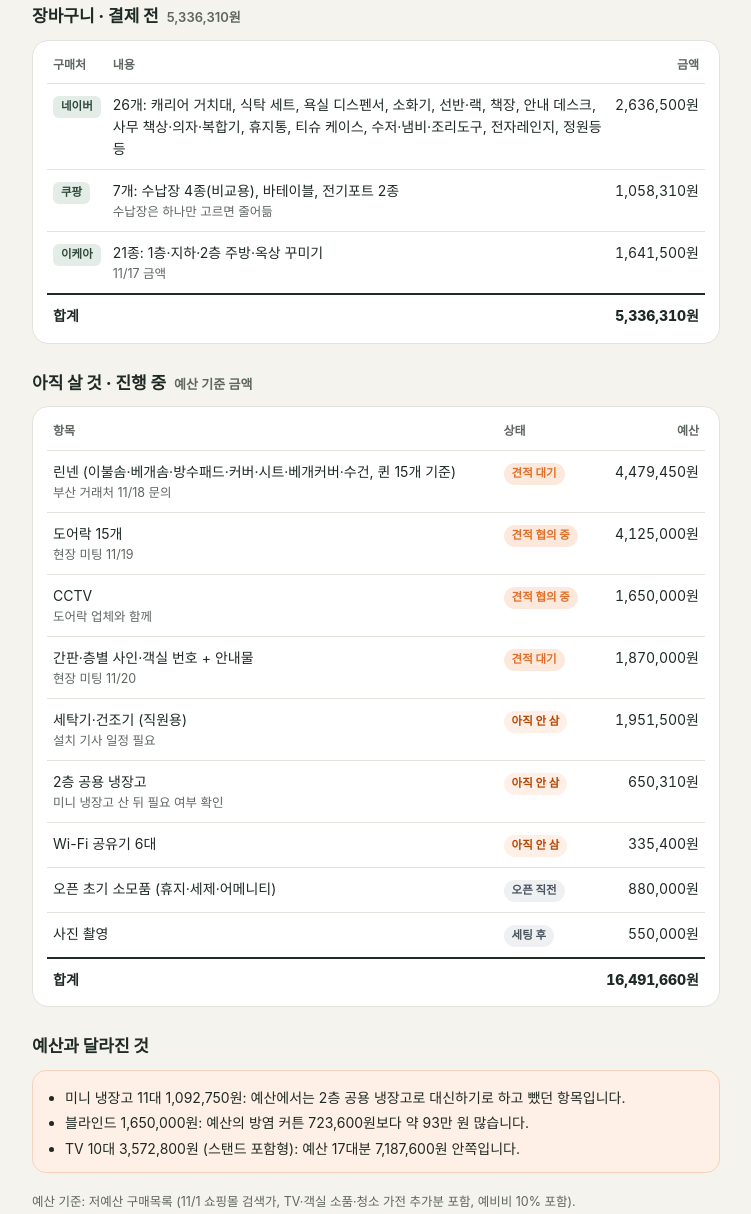
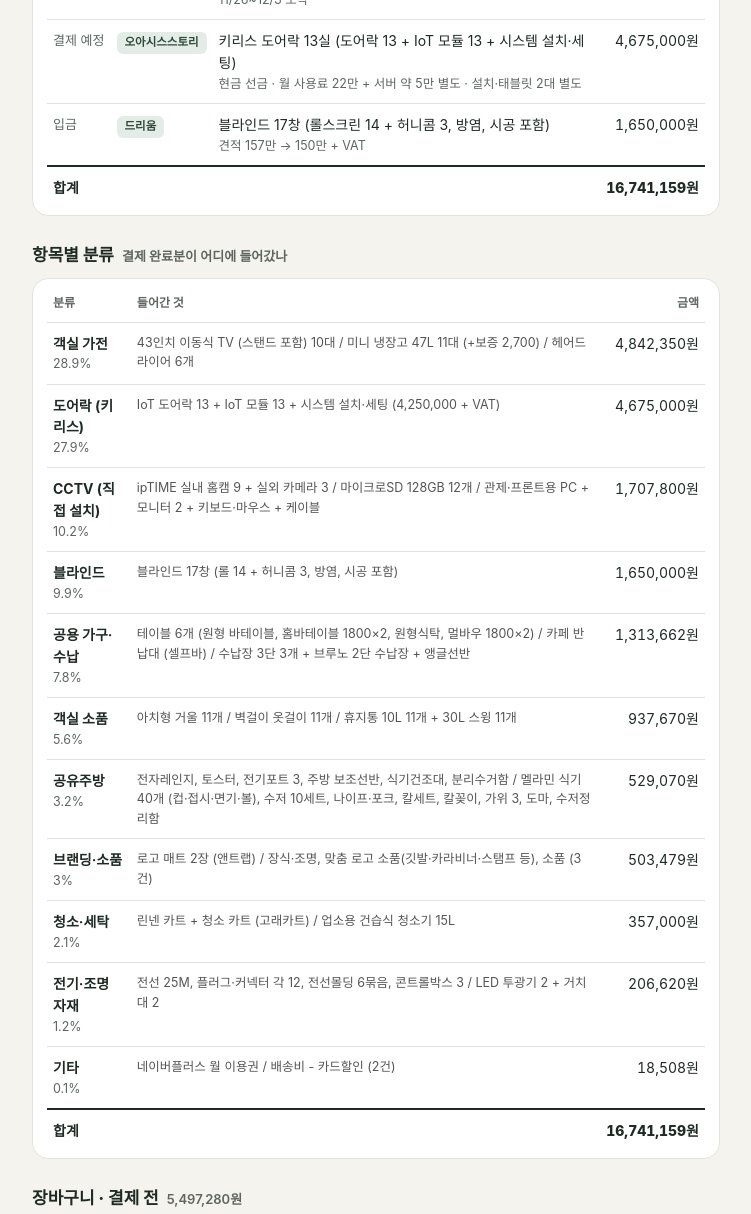
Before and after one commit to peterchoi5177/sarastay-suyu-plan, a plain HTML site: page budget.html in a window 1280 px wide. Shown: the part 1228-2442 px from the top of the page, without its empty margins (264-1015 px from the left). Drawn offline with Linux system fonts and the light colour scheme; a web font is replaced by a local one.

Commit message:
구매 현황 11/24 갱신: 쿠팡 2건, 도어락, 항목별 분류

```diff
--- a/budget.html
+++ b/budget.html
@@ -45,7 +45,7 @@ tr.sum td{font-weight:800;border-top:2px solid var(--ink)}
   <p class="sub">결제 완료, 장바구니(결제 전), 아직 살 것을 한 번에 봅니다. 금액은 모두 VAT 포함입니다.</p>
 
   <div class="kpis">
-    <div class="kpi dark"><div class="v" id="k-paid"></div><div class="l">결제 완료</div></div>
+    <div class="kpi dark"><div class="v" id="k-paid"></div><div class="l">지출 (결제 + 도어락)</div></div>
     <div class="kpi"><div class="v" id="k-budget"></div><div class="l">예산 (예비비 10% 포함)</div></div>
     <div class="kpi"><div class="v" id="k-left"></div><div class="l">남은 예산</div></div>
     <div class="kpi"><div class="v" id="k-cart"></div><div class="l">장바구니 (결제 전)</div></div>
@@ -58,6 +58,10 @@ tr.sum td{font-weight:800;border-top:2px solid var(--ink)}
 
   <h2>결제 완료 <small id="paid-n"></small></h2>
   <div class="card"><table id="t-paid"></table></div>
+
+  <h2>항목별 분류 <small>결제 완료분이 어디에 들어갔나</small></h2>
+  <div class="card"><table id="t-cat"></table></div>
+
 
   <h2>장바구니 · 결제 전 <small id="cart-n"></small></h2>
   <div class="card"><table id="t-cart"></table></div>
@@ -76,33 +80,49 @@ tr.sum td{font-weight:800;border-top:2px solid var(--ink)}
 </div>
 <script>
 // ===== 여기만 고치면 됩니다 =====
-const ASOF = '11/22 기준';
+const ASOF = '11/24 기준';
 const BUDGET = 37038820;
 const PAID = [ // [날짜, 구매처, 내용, 금액, 메모]
-  ['11/19','네이버','린넨 카트 + 청소 카트 (고래카트)',268000,'11/25 도착 예정'],
-  ['11/19','네이버','로고 매트 2장 (앤트랩)',116000,'11/27까지 발송'],
+  ['11/19','네이버','린넨 카트 + 청소 카트 (고래카트)',268000,''],
+  ['11/19','네이버','로고 매트 2장 (앤트랩)',116000,''],
   ['11/19','네이버','네이버플러스 멤버십 (매월)',4900,'할인·적립용'],
   ['11/19','쿠팡','미니 냉장고 47L 5대',479750,'도착'],
   ['11/20','쿠팡','43인치 이동식 TV 1, 미니 냉장고 1, 바테이블 1, 드라이어 1, 벽걸이 옷걸이 1, 거울 1',682310,'도착'],
-  ['11/22','쿠팡','43인치 이동식 TV 9, 미니 냉장고 5, 드라이어 5, 거울 10, 벽걸이 옷걸이 10',4488370,'상품 준비 중'],
+  ['11/22','쿠팡','43인치 이동식 TV 9, 미니 냉장고 5, 드라이어 5, 거울 10, 벽걸이 옷걸이 10',4488370,'도착'],
+  ['11/23','쿠팡','CCTV 카메라 12대 (실내 9, 실외 3), SD카드 12, 관제 PC·모니터 2, 전기 자재, 업소용 청소기',1980130,'대부분 도착'],
+  ['11/24','쿠팡','공용 테이블·수납장, 카페 반납대, 공유주방 가전·식기, 객실 휴지통 22개, 투광기 (30품목)',2009220,'11/25~26 도착'],
   ['11/20','테무','장식·조명 등 (1차)',87724,'11/26~12/3 도착'],
   ['11/20','테무','맞춤 제작 소품 (깃발·카라비너·스탬프 등)',240291,'11/26~12/8 도착'],
   ['11/20','테무','소품 (3차)',59464,'11/26~12/3 도착'],
+  ['결제 예정','오아시스스토리','키리스 도어락 13실 (도어락 13 + IoT 모듈 13 + 시스템 설치·세팅)',4675000,'현금 선금 · 월 사용료 22만 + 서버 약 5만 별도 · 설치·태블릿 2대 별도'],
   ['입금','드리움','블라인드 17창 (롤스크린 14 + 허니콤 3, 방염, 시공 포함)',1650000,'견적 157만 → 150만 + VAT'],
 ];
+const CATS = [
+  ['객실 가전',4842350,'43인치 이동식 TV (스탠드 포함) 10대 / 미니 냉장고 47L 11대 (+보증 2,700) / 헤어드라이어 6개'],
+  ['도어락 (키리스)',4675000,'IoT 도어락 13 + IoT 모듈 13 + 시스템 설치·세팅 (4,250,000 + VAT)'],
+  ['CCTV (직접 설치)',1707800,'ipTIME 실내 홈캠 9 + 실외 카메라 3 / 마이크로SD 128GB 12개 / 관제·프론트용 PC + 모니터 2 + 키보드·마우스 + 케이블'],
+  ['블라인드',1650000,'블라인드 17창 (롤 14 + 허니콤 3, 방염, 시공 포함)'],
+  ['공용 가구·수납',1313662,'테이블 6개 (원형 바테이블, 홈바테이블 1800×2, 원형식탁, 멀바우 1800×2) / 카페 반납대 (셀프바) / 수납장 3단 3개 + 브루노 2단 수납장 + 앵글선반'],
+  ['객실 소품',937670,'아치형 거울 11개 / 벽걸이 옷걸이 11개 / 휴지통 10L 11개 + 30L 스윙 11개'],
+  ['공유주방',529070,'전자레인지, 토스터, 전기포트 3, 주방 보조선반, 식기건조대, 분리수거함 / 멜라민 식기 40개 (컵·접시·면기·볼), 수저 10세트, 나이프·포크, 칼세트, 칼꽂이, 가위 3, 도마, 수저정리함'],
+  ['브랜딩·소품',503479,'로고 매트 2장 (앤트랩) / 장식·조명, 맞춤 로고 소품(깃발·카라비너·스탬프 등), 소품 (3건)'],
+  ['청소·세탁',357000,'린넨 카트 + 청소 카트 (고래카트) / 업소용 건습식 청소기 15L'],
+  ['전기·조명 자재',206620,'전선 25M, 플러그·커넥터 각 12, 전선몰딩 6묶음, 콘트롤박스 3 / LED 투광기 2 + 거치대 2'],
+  ['기타',18508,'네이버플러스 월 이용권 / 배송비 - 카드할인 (2건)'],
+];
+const QUOTE = [];
 const CART = [ // [구매처, 내용, 금액, 메모]
-  ['네이버','26개: 캐리어 거치대, 식탁 세트, 욕실 디스펜서, 소화기, 선반·랙, 책장, 안내 데스크, 사무 책상·의자·복합기, 휴지통, 티슈 케이스, 수저·냄비·조리도구, 전자레인지, 정원등 등',2636500,''],
-  ['쿠팡','7개: 수납장 4종(비교용), 바테이블, 전기포트 2종',1058310,'수납장은 하나만 고르면 줄어듦'],
+  ['쿠팡','소방 4종: 소화기 15 + 받침대 15, 비상조명등 15, 주방용 K급 소화기 1',496010,''],
+  ['쿠팡','수납장 비교용 4종 + 집게',723270,'하나만 고르면 줄어듦'],
+  ['네이버','26개: 캐리어 거치대, 식탁 세트, 욕실 디스펜서, 소화기, 선반·랙, 책장, 안내 데스크, 사무 책상·의자·복합기, 휴지통, 티슈 케이스, 수저·냄비·조리도구, 전자레인지, 정원등 등',2636500,'쿠팡에서 산 것과 겹치는 품목 빼야 함'],
   ['이케아','21종: 1층·지하·2층 주방·옥상 꾸미기',1641500,'11/17 금액'],
 ];
 const TODO = [ // [항목, 예산, 상태, 상태표시(ok/go/wait/no), 메모]
   ['린넨 (이불솜·베개솜·방수패드·커버·시트·베개커버·수건, 퀸 15개 기준)',4479450,'견적 대기','go','부산 거래처 11/18 문의'],
-  ['도어락 15개',4125000,'견적 협의 중','go','현장 미팅 11/19'],
-  ['CCTV',1650000,'견적 협의 중','go','도어락 업체와 함께'],
-  ['간판·층별 사인·객실 번호 + 안내물',1870000,'견적 대기','go','현장 미팅 11/20'],
+  ['간판·층별 사인·객실 번호 + 안내물',1870000,'견적 대기','go','천지인'],
   ['세탁기·건조기 (직원용)',1951500,'아직 안 삼','no','설치 기사 일정 필요'],
   ['2층 공용 냉장고',650310,'아직 안 삼','no','미니 냉장고 산 뒤 필요 여부 확인'],
-  ['Wi-Fi 공유기 6대',335400,'아직 안 삼','no',''],
+  ['Wi-Fi 공유기 6대',335400,'아직 안 삼','no','도어락이 2.4GHz Wi-Fi 필요'],
   ['오픈 초기 소모품 (휴지·세제·어메니티)',880000,'오픈 직전','wait',''],
   ['사진 촬영',550000,'세팅 후','wait',''],
 ];
@@ -110,12 +130,14 @@ const DIFF = [
   '미니 냉장고 11대 1,092,750원: 예산에서는 2층 공용 냉장고로 대신하기로 하고 뺐던 항목입니다.',
   '블라인드 1,650,000원: 예산의 방염 커튼 723,600원보다 약 93만 원 많습니다.',
   'TV 10대 3,572,800원 (스탠드 포함형): 예산 17대분 7,187,600원 안쪽입니다.',
+  'CCTV는 업체 설치(예산 165만) 대신 직접 설치로 바꿔 카메라·SD카드·관제 PC에 1,707,800원이 들었습니다. 전기 자재 206,620원은 별도입니다.',
+  '도어락 4,675,000원 (13실, VAT 포함)은 예산 4,125,000원(15개)보다 55만 원 많고, 설치비와 키오스크 태블릿 2대가 따로 듭니다.',
 ];
 // ===== 여기까지 =====
 const won=n=>n.toLocaleString('ko-KR')+'원';
 const man=n=>(Math.round(n/10000)).toLocaleString('ko-KR')+'만';
 const sum=(a,i)=>a.reduce((s,r)=>s+r[i],0);
-const paid=sum(PAID,3), cart=sum(CART,2), todo=sum(TODO,1);
+const paid=sum(PAID,3), cart=sum(CART,2)+sum(QUOTE,2), todo=sum(TODO,1);
 document.getElementById('asof').textContent=ASOF;
 document.getElementById('k-paid').textContent=man(paid)+' ('+Math.round(paid/BUDGET*100)+'%)';
 document.getElementById('k-budget').textContent=man(BUDGET);
@@ -127,7 +149,8 @@ document.getElementById('b-c').style.width=pct(cart)+'%';
 document.getElementById('b-t').style.width=Math.max(0,Math.min(100-pct(paid)-pct(cart),pct(todo)))+'%';
 document.getElementById('bar-title').textContent='결제 + 장바구니 + 아직 살 것 = '+man(paid+cart+todo)+' / 예산 '+man(BUDGET)+' ('+Math.round((paid+cart+todo)/BUDGET*100)+'%)';
 document.getElementById('paid-n').textContent=PAID.length+'건 · '+won(paid);
-document.getElementById('cart-n').textContent=won(cart);
+document.getElementById('cart-n').textContent=won(sum(CART,2));
+
 const esc=s=>String(s).replace(/&/g,'&amp;').replace(/</g,'&lt;');
 document.getElementById('t-paid').innerHTML='<tr><th>날짜</th><th>구매처</th><th>내용</th><th class="n">금액</th></tr>'+
   PAID.map(r=>`<tr><td class="dt">${r[0]}</td><td><span class="ch">${r[1]}</span></td><td>${esc(r[2])}${r[4]?`<small>${esc(r[4])}</small>`:''}</td><td class="n">${won(r[3])}</td></tr>`).join('')+
@@ -139,5 +162,9 @@ document.getElementById('t-todo').innerHTML='<tr><th>항목</th><th>상태</th><
   TODO.map(r=>`<tr><td>${esc(r[0])}${r[4]?`<small>${esc(r[4])}</small>`:''}</td><td><span class="st ${r[3]}">${r[2]}</span></td><td class="n">${won(r[1])}</td></tr>`).join('')+
   `<tr class="sum"><td colspan="2">합계</td><td class="n">${won(todo)}</td></tr>`;
 document.getElementById('diff').innerHTML=DIFF.map(s=>`<li>${esc(s)}</li>`).join('');
+
+document.getElementById('t-cat').innerHTML='<tr><th>분류</th><th>들어간 것</th><th class="n">금액</th></tr>'+
+  CATS.map(r=>`<tr><td><b>${esc(r[0])}</b><small>${Math.round(r[1]/paid*1000)/10}%</small></td><td style="font-size:12.5px;color:#555">${esc(r[2])}</td><td class="n">${won(r[1])}</td></tr>`).join('')+
+  `<tr class="sum"><td colspan="2">합계</td><td class="n">${won(sum(CATS,1))}</td></tr>`;
 </script>
 </body></html>
```
